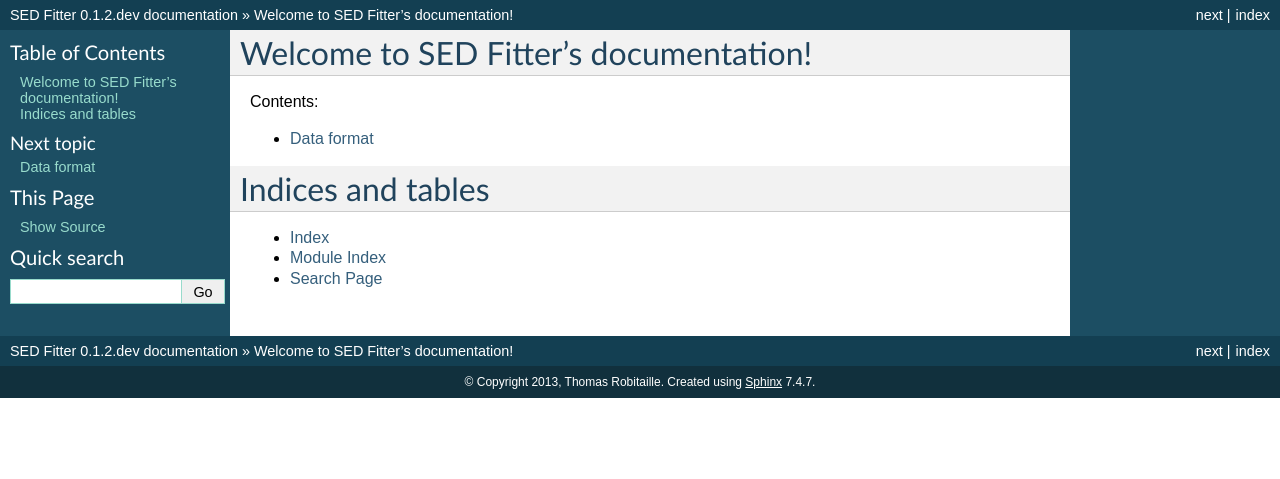
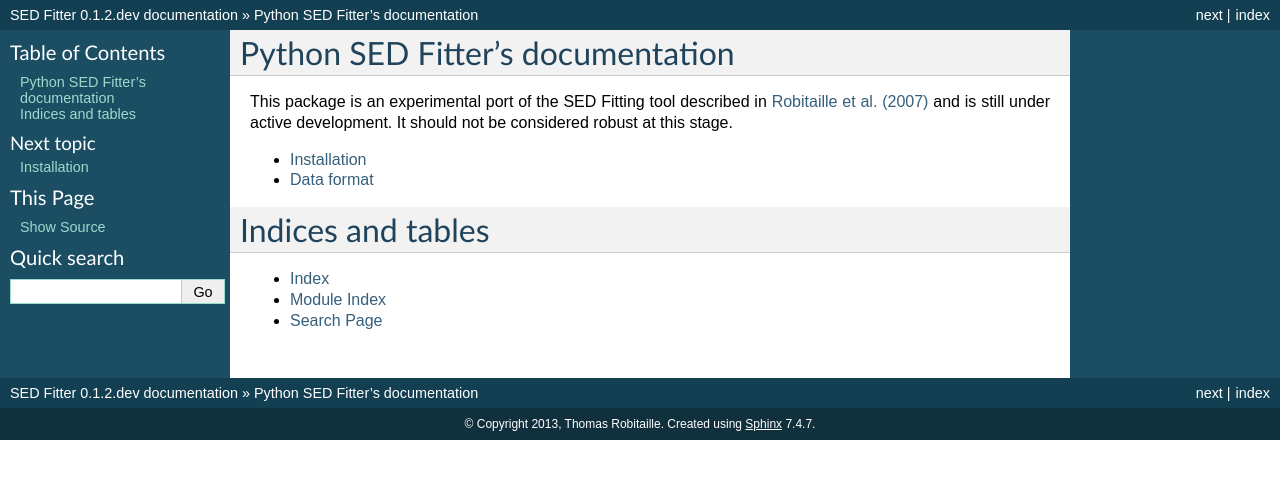
Before and after one commit to astrofrog/sedfitter, a Sphinx documentation site: the page built from docs/index.rst, in a window 1280 px wide. Shown: the top 479 px of the page. Built offline with Sphinx 7.4.7, drawn with Linux system fonts in a browser that asks for light colours.

Commit message:
Added installation instructions

```diff
--- a/docs/index.rst
+++ b/docs/index.rst
@@ -3,14 +3,18 @@
    You can adapt this file completely to your liking, but it should at least
    contain the root `toctree` directive.
 
-Welcome to SED Fitter's documentation!
-======================================
+Python SED Fitter's documentation
+=================================
 
-Contents:
+This package is an experimental port of the SED Fitting tool described in
+`Robitaille et al. (2007) <http://adsabs.harvard.edu/abs/2007ApJS..169..328R>`_
+and is still under active development. It should not be considered robust at
+this stage.
 
 .. toctree::
-   :maxdepth: 2
+   :maxdepth: 1
 
+   installation.rst
    data.rst
 
 
```
Also changed, not shown: docs/installation.rst (added, +49 -0 lines).
